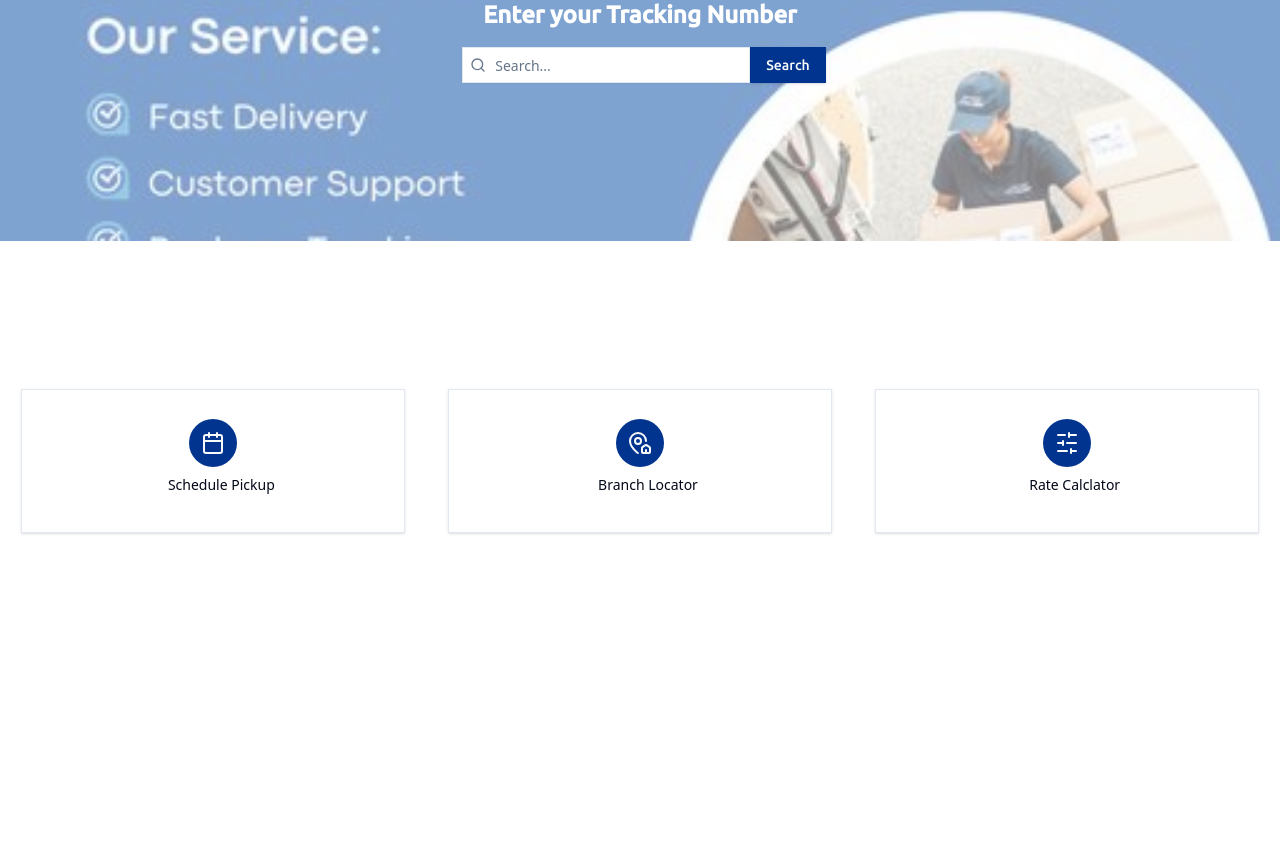
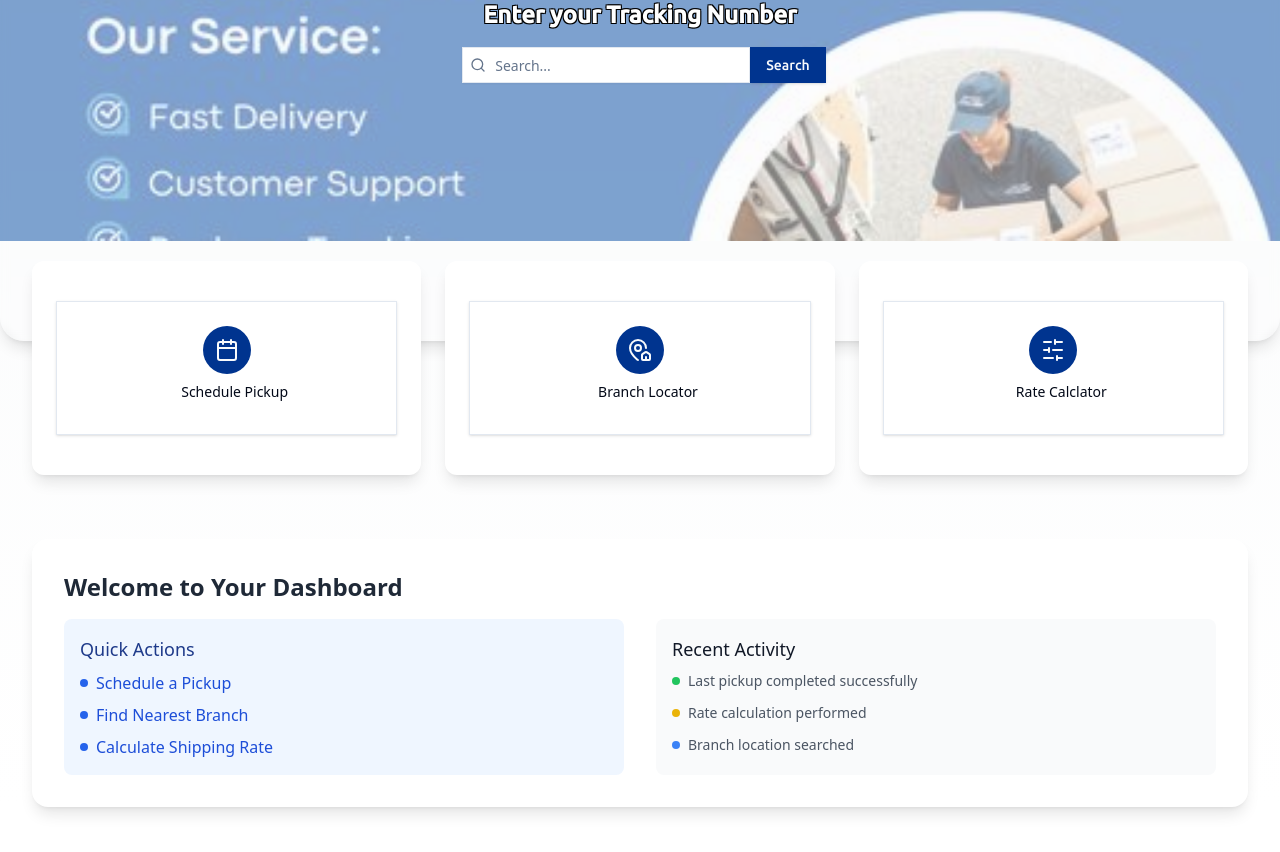
Before and after one commit to HamizMuzaffer/FH-Internationals, a React (Vite) app: page /dashboard/home in a window 1280 px wide. Shown: the part 224-1076 px from the top of the page. Before the commit the page ends 805 px from the top, so only its background shows below. Built offline with nearby package versions, Linux system fonts and the light colour scheme.

Commit message:
tracking and order details added

```diff
--- a/src/components/dashboard/Home/RateCard.tsx
+++ b/src/components/dashboard/Home/RateCard.tsx
@@ -3,7 +3,7 @@ import { Card, CardContent } from "@/components/ui/card"
 
 export function RateCard() {
   return (
-    <Card className="w-full max-w-sm h-full flex items-center rounded-none justify-center">
+    <Card className="w-full max-w-sm h-full flex items-center rounded-none justify-center my-4">
       <CardContent className="p-6">
         <div className="flex flex-col items-center space-x-4 justify-center">
           <div className="bg-primary p-3 rounded-full">
--- a/src/components/dashboard/Home/navbar.tsx
+++ b/src/components/dashboard/Home/navbar.tsx
@@ -17,7 +17,7 @@ export function NavbarComponent() {
     removeAuthToken();
   };
   return (
-    <nav className="bg-background border-b">
+    <nav className="bg-background border-b shadow-xl">
       <div className="max-w-7xl mx-auto px-4 sm:px-6 lg:px-8">
         <div className="flex justify-between h-16">
           <div className="flex">
--- a/src/components/dashboard/Home/search-bar.tsx
+++ b/src/components/dashboard/Home/search-bar.tsx
@@ -1,20 +1,77 @@
-import { Input } from "@/components/ui/input"
-import { Button } from "@/components/ui/button"
+import  { useState } from "react";
+import { Input } from "@/components/ui/input";
+import { Button } from "@/components/ui/button";
+import { Search, Box } from "lucide-react"; // Box icon for each product
 
-import { Search} from "lucide-react"
+type Product = {
+  id: number;
+  name: string;
+};
+
+// Sample products array
+const products: Product[] = [
+  { id: 1, name: "Product 1" },
+  { id: 2, name: "Product 2" },
+  { id: 3, name: "Product 3" },
+];
 
 export function SearchBarComponent() {
+  const [searchInput, setSearchInput] = useState("");
+  const [searchResults, setSearchResults] = useState<Product[]>([]);
+  const [noResults, setNoResults] = useState(false);
+
+  const handleSearch = () => {
+    if(searchInput == "0" || ""){
+      setSearchResults([])
+    }
+    const results = products.filter((product) =>
+
+      product.name.toLowerCase().includes(searchInput.toLowerCase())
+    );
+    setSearchResults(results);
+    setNoResults(results.length === 0);
+  };
 
   return (
     <div className="flex flex-col w-full max-w-sm items-center space-x-2 absolute z-10 my-4">
-      <p className="py-2 font-Ubuntu text-white font-bold text-2xl text-border">Enter your Tracking Number</p>
+      <p className="py-2 font-Ubuntu text-white font-bold text-2xl text-border [text-shadow:_-1px_-1px_0_#000,_1px_-1px_0_#000,_-1px_1px_0_#000,_1px_1px_0_#000]">
+        Enter your Tracking Number
+      </p>
       <div className="flex py-2">
-      <div className="w-full relative border-black border-solid">
-        <Search className="absolute left-2 top-2.5 h-4 w-4 text-muted-foreground" />
-        <Input type="search" placeholder="Search..." className="pl-8 w-72 py-2 bg-white text-gray-400 rounded-none" />
+        <div className="w-full relative border-black border-solid">
+          <Search className="absolute left-2 top-2.5 h-4 w-4 text-muted-foreground" />
+          <Input
+            type="search"
+            placeholder="Search..."
+            className="pl-8 w-72 py-2 bg-white text-gray-400 rounded-none"
+            value={searchInput}
+            onChange={(e) => setSearchInput(e.target.value)}
+          />
+        </div>
+        <Button onClick={handleSearch} className="rounded-none py-2 font-Ubuntu">
+          Search
+        </Button>
       </div>
-      <Button className="rounded-none py-2 font-Ubuntu">Search</Button>
-      </div>
+
+      {/* Dropdown box for search results */}
+      {(searchResults.length > 0 || noResults) && (
+        <div
+          className={`w-full mt-2 p-4 bg-white border border-gray-200 rounded-md shadow-lg transition-all duration-300 transform ${
+            searchResults.length > 0 || noResults ? "opacity-100 scale-100" : "opacity-0 scale-95"
+          }`}
+        >
+          {noResults ? (
+            <p className="text-red-500 text-center">No products available</p>
+          ) : (
+            searchResults.map((product) => (
+              <div key={product.id} className="flex items-center p-2 hover:bg-gray-100">
+                <Box className="h-4 w-4 mr-2 text-gray-500" />
+                <span>{product.name}</span>
+              </div>
+            ))
+          )}
+        </div>
+      )}
     </div>
-  )
+  );
 }
--- a/src/pages/Dashboard/Home.tsx
+++ b/src/pages/Dashboard/Home.tsx
@@ -1,30 +1,105 @@
+
 import { BranchCard } from "@/components/dashboard/Home/BranchCard";
 import { PickupCard } from "@/components/dashboard/Home/PickupCard";
 import { RateCard } from "@/components/dashboard/Home/RateCard";
 import SwiperComponent from "@/components/dashboard/Home/Swiper";
 import { Link } from "react-router-dom";
+
+
 const Home = () => {
   return (
-    <>
-    <div className="min-h-[500px] justify-center items-center">
+    <div className="min-h-screen bg-gradient-to-b from-gray-50 to-white">
+      {/* Hero Section with Swiper */}
+      <div className="relative min-h-[500px] w-full overflow-hidden rounded-b-3xl shadow-lg">
+        <div className="absolute inset-0 backdrop-blur-sm z-0" />
         <SwiperComponent />
+      </div>
 
+      {/* Cards Section */}
+      <div className="max-w-7xl mx-auto px-4 sm:px-6 lg:px-8 -mt-20 relative z-10">
+        <div className="grid grid-cols-1 md:grid-cols-3 gap-6 mb-12">
+          {/* Pickup Card */}
+          <Link
+            to="/dashboard/pickup"
+            className="transform transition-all duration-300 hover:scale-105"
+          >
+            <div className="bg-white rounded-xl shadow-lg hover:shadow-xl p-6">
+              <PickupCard />
             </div>
-    <div className="flex justify-center  flex-col items-center min-w-96 h-36 z-10 my-12">
-      <div className="flex flex-col md:flex-row w-full h-full">
-      <Link to="/dashboard/pickup" className="w-full h-full flex justify-center items-center">
-       <PickupCard/>
           </Link>
-       <Link to="/dashboard/branch" className="w-full h-full flex justify-center items-center">
-       <BranchCard/>
+
+          {/* Branch Card */}
+          <Link
+            to="/dashboard/branch"
+            className="transform transition-all duration-300 hover:scale-105"
+          >
+            <div className="bg-white rounded-xl shadow-lg hover:shadow-xl p-6">
+              <BranchCard />
+            </div>
           </Link>
-       <Link to="/dashboard/rate-calculator" className="w-full h-full flex justify-center items-center">
+
+          {/* Rate Calculator Card */}
+          <Link
+            to="/dashboard/rate-calculator"
+            className="transform transition-all duration-300 hover:scale-105"
+          >
+            <div className="bg-white rounded-xl shadow-lg hover:shadow-xl p-6">
               <RateCard />
+            </div>
           </Link>
         </div>
+
+        {/* Additional Content Section */}
+        <div className="mt-16 mb-12">
+          <div className="bg-white rounded-2xl shadow-lg p-8">
+            <h2 className="text-2xl font-semibold text-gray-800 mb-4">
+              Welcome to Your Dashboard
+            </h2>
+            <div className="grid grid-cols-1 md:grid-cols-2 gap-8">
+              {/* Quick Stats */}
+              <div className="space-y-4">
+                <div className="bg-blue-50 rounded-lg p-4">
+                  <h3 className="text-lg font-medium text-blue-900">Quick Actions</h3>
+                  <ul className="mt-2 space-y-2">
+                    <li className="flex items-center text-blue-700">
+                      <span className="w-2 h-2 bg-blue-600 rounded-full mr-2"></span>
+                      Schedule a Pickup
+                    </li>
+                    <li className="flex items-center text-blue-700">
+                      <span className="w-2 h-2 bg-blue-600 rounded-full mr-2"></span>
+                      Find Nearest Branch
+                    </li>
+                    <li className="flex items-center text-blue-700">
+                      <span className="w-2 h-2 bg-blue-600 rounded-full mr-2"></span>
+                      Calculate Shipping Rate
+                    </li>
+                  </ul>
                 </div>
-    </>
+              </div>
 
+              {/* Recent Activity */}
+              <div className="bg-gray-50 rounded-lg p-4">
+                <h3 className="text-lg font-medium text-gray-900">Recent Activity</h3>
+                <div className="mt-2 space-y-3">
+                  <div className="flex items-center text-sm text-gray-600">
+                    <div className="w-2 h-2 bg-green-500 rounded-full mr-2"></div>
+                    Last pickup completed successfully
+                  </div>
+                  <div className="flex items-center text-sm text-gray-600">
+                    <div className="w-2 h-2 bg-yellow-500 rounded-full mr-2"></div>
+                    Rate calculation performed
+                  </div>
+                  <div className="flex items-center text-sm text-gray-600">
+                    <div className="w-2 h-2 bg-blue-500 rounded-full mr-2"></div>
+                    Branch location searched
+                  </div>
+                </div>
+              </div>
+            </div>
+          </div>
+        </div>
+      </div>
+    </div>
   );
 };
 
--- /dev/null
+++ b/src/pages/Dashboard/OrderDescriptiom.tsx
@@ -0,0 +1,8 @@
+
+const OrderDescriptiom = () => {
+  return (
+    <div>OrderDescriptiom</div>
+  )
+}
+
+export default OrderDescriptiom
--- a/src/pages/Dashboard/OrderListing.tsx
+++ b/src/pages/Dashboard/OrderListing.tsx
@@ -1,4 +1,4 @@
-import { OrderDetailCard } from "@/components/dashboard/Home/order-detail-card"
+import { OrderDetailCard } from "@/components/dashboard/Home/order-detail-card";
 
 const OrderListing = () => {
   return (
@@ -9,12 +9,12 @@ const OrderListing = () => {
           <div className="font-Ubuntu text-xl">0</div>
         </div>
         <div className="w-full h-1 bg-blue-700 "></div>
-            <div className="py-12">
+        <div className="my-12 w-full">
           <OrderDetailCard />
         </div>
       </div>
     </div>
-  )
-}
+  );
+};
 
-export default OrderListing
+export default OrderListing;
--- a/src/routes/router.tsx
+++ b/src/routes/router.tsx
@@ -14,6 +14,7 @@ import Pickup from "@/pages/Dashboard/Pickup";
 import Branch from "@/pages/Dashboard/Branch";
 import Rate from "@/pages/Dashboard/Rate";
 import OrderListing from "@/pages/Dashboard/OrderListing";
+import OrderDescriptiom from "@/pages/Dashboard/OrderDescriptiom";
 const router =  createBrowserRouter([
     {
         path: "/",
@@ -54,6 +55,10 @@ const router =  createBrowserRouter([
                 path: "/dashboard/orders",
                 element: <OrderListing/>
             },
+            {
+                path: "/dashboard/orders/:id",
+                element: <OrderDescriptiom/>
+            },
         ]
     },
 
```
Also changed, not shown: src/components/dashboard/Home/order-detail-card.tsx (+22 -5 lines). Lines whose indentation alone changed are shown as unchanged.
